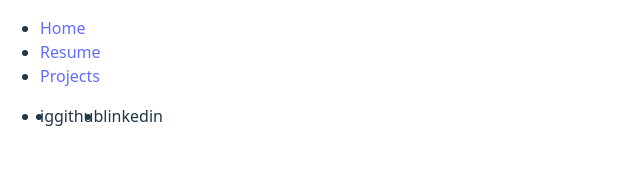
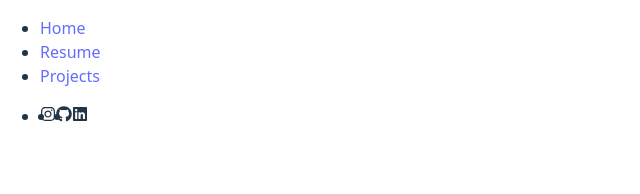
Before and after one commit to gipsoong/gipsoong.com, a React (Vite) app in the folder source/: page / in a window 1280 px wide. Shown: the top 194 px of the page, without its empty margins (0-640 px from the left). Built offline with nearby package versions, Linux system fonts and the light colour scheme.

Commit message:
Installed "React Icons" via npm. Added icons for Instagram, GitHub and LinkedIn.

```diff
--- a/source/components/Navbar.jsx
+++ b/source/components/Navbar.jsx
@@ -1,4 +1,5 @@
 import {Link, useMatch, useResolvedPath} from "react-router-dom"
+import { FaLinkedin, FaGithub, FaInstagram   } from "react-icons/fa";
 
 export default function Navbar() {
     return (
@@ -14,9 +15,10 @@ export default function Navbar() {
 
             <div>
                 <ul className='socials'>
-                    <li>ig</li>
-                    <li>github</li>
-                    <li>linkedin</li>
+                    <li><FaInstagram /></li>
+                    <li><FaGithub /></li>
+                    <li><FaLinkedin />
+                    </li>
                 </ul>
             </div>
 
--- a/source/package.json
+++ b/source/package.json
@@ -12,6 +12,7 @@
   "dependencies": {
     "react": "^19.1.1",
     "react-dom": "^19.1.1",
+    "react-icons": "^5.5.0",
     "react-router-dom": "^7.8.0"
   },
   "devDependencies": {
```
Also changed, not shown: 1 other file (tests, documents, lock files or other folders).
